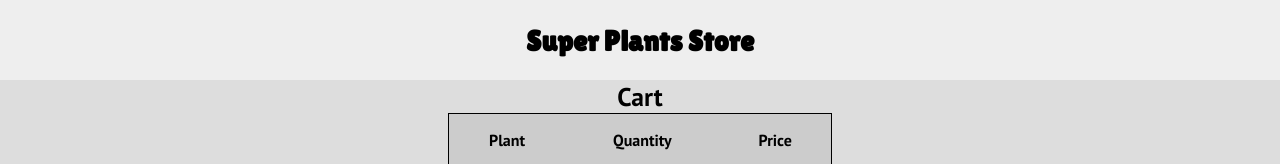
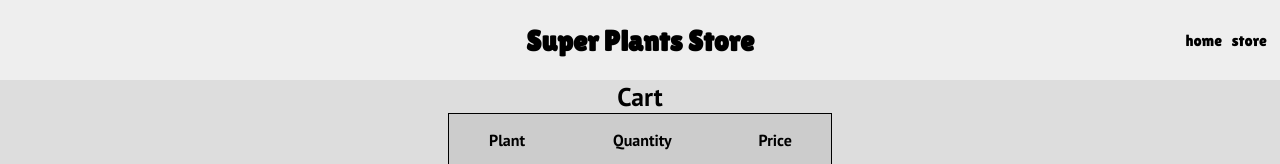
Before and after one commit to tif-calin/w2-1mon_staticcart, a plain HTML site: page cart/index.html in a window 1280 px wide. Shown: the top 164 px of the page. Drawn offline with Linux system fonts and the light colour scheme.

Commit message:
add nav to headers

```diff
--- a/cart/index.html
+++ b/cart/index.html
@@ -16,6 +16,10 @@
 <body>
     <header>
         <h2><a href='../index.html'>Super Plants Store</a></h2>
+        <nav id="header-nav" class="gutter-right">
+            <a href='../'>home</a>
+            <a href='../store/'>store</a>
+        </nav>
     </header>
     <main>
         <h3>Cart</h3>
--- a/styles/style.css
+++ b/styles/style.css
@@ -127,3 +127,13 @@ h3 {
     flex-direction: row;
     justify-content: center;
 }
+
+#header-nav {
+    position: absolute;
+    width: 100%;
+    text-align: right;
+}
+
+#header-nav a {
+    margin:0.2rem;
+}
```
Also changed, not shown: store/index.html (+4 -0 lines).
